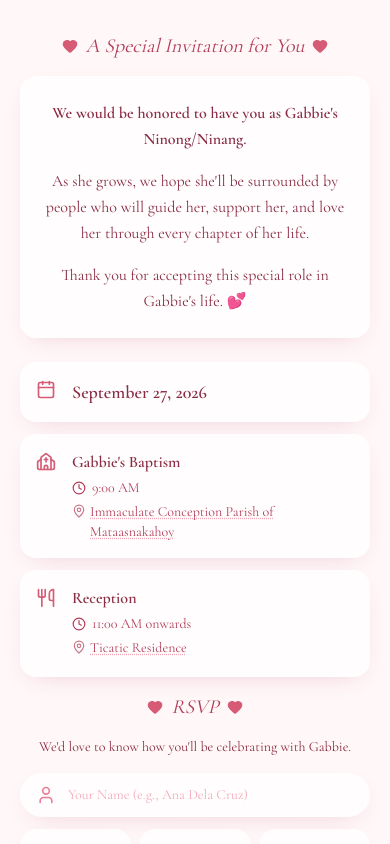
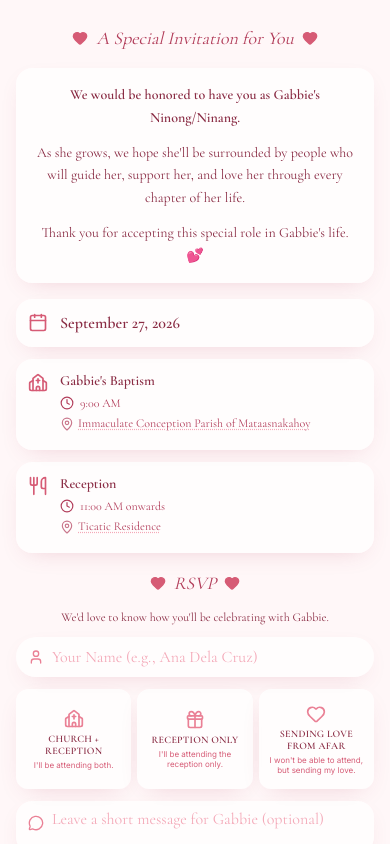
Before and after one commit to aiannyyyy/jamaiah-baptism, a React (Vite) app: page / in a window 390 px wide. Both pictures are taken after a click on the button "Open Invitation". Shown: the part 844-1688 px from the top of the page. Built offline with nearby package versions, Linux system fonts and the light colour scheme.

Commit message:
Fix responsive layout for all screen sizes

```diff
--- a/src/components/EventDetails.tsx
+++ b/src/components/EventDetails.tsx
@@ -4,14 +4,14 @@ import type { ReactNode } from "react";
 
 export default function EventDetails() {
   return (
-    <section className="px-5 pb-4 space-y-3">
+    <section className="px-4 sm:px-5 pb-4 space-y-3">
       <DetailCard icon={<Calendar className="w-5 h-5" />}>
-        <p className="font-serif text-lg font-semibold">{EVENT_DATE}</p>
+        <p className="font-serif text-base sm:text-lg font-semibold">{EVENT_DATE}</p>
       </DetailCard>
 
       <DetailCard icon={<Church className="w-5 h-5" />}>
-        <p className="font-semibold mb-1">Gabbie's Baptism</p>
-        <div className="flex items-center gap-1.5 text-sm text-blush-600">
+        <p className="font-semibold text-sm sm:text-base mb-1">Gabbie's Baptism</p>
+        <div className="flex items-center gap-1.5 text-xs sm:text-sm text-blush-600">
           <Clock className="w-3.5 h-3.5 shrink-0" />
           <span>{BAPTISM.time}</span>
         </div>
@@ -19,8 +19,8 @@ export default function EventDetails() {
       </DetailCard>
 
       <DetailCard icon={<Utensils className="w-5 h-5" />}>
-        <p className="font-semibold mb-1">Reception</p>
-        <div className="flex items-center gap-1.5 text-sm text-blush-600">
+        <p className="font-semibold text-sm sm:text-base mb-1">Reception</p>
+        <div className="flex items-center gap-1.5 text-xs sm:text-sm text-blush-600">
           <Clock className="w-3.5 h-3.5 shrink-0" />
           <span>{RECEPTION.time}</span>
         </div>
@@ -32,20 +32,20 @@ export default function EventDetails() {
 
 function DetailCard({ icon, children }: { icon: ReactNode; children: ReactNode }) {
   return (
-    <div className="bg-white/70 backdrop-blur-sm rounded-2xl p-4 flex gap-4 items-start shadow-soft">
+    <div className="bg-white/70 backdrop-blur-sm rounded-2xl p-3 sm:p-4 flex gap-3 sm:gap-4 items-start shadow-soft">
       <div className="text-blush-500 mt-0.5 shrink-0">{icon}</div>
-      <div className="text-blush-700 font-serif flex-1">{children}</div>
+      <div className="text-blush-700 font-serif flex-1 min-w-0">{children}</div>
     </div>
   );
 }
 
 function VenueLink({ name, url }: { name: string; url: string }) {
-  const linkClass = "text-sm text-blush-600 mt-1 inline-flex items-start gap-1 hover:text-blush-500 transition-colors group";
+  const linkClass = "text-xs sm:text-sm text-blush-600 mt-1 inline-flex items-start gap-1 hover:text-blush-500 transition-colors group";
 
   return (
     <a href={url} target="_blank" rel="noopener noreferrer" className={linkClass}>
       <MapPin className="w-3.5 h-3.5 shrink-0 mt-0.5 opacity-70 group-hover:opacity-100" />
-      <span className="underline decoration-blush-300 decoration-dotted underline-offset-2">{name}</span>
+      <span className="underline decoration-blush-300 decoration-dotted underline-offset-2 break-words">{name}</span>
     </a>
   );
 }
--- a/src/components/Footer.tsx
+++ b/src/components/Footer.tsx
@@ -1,7 +1,7 @@
 export default function Footer() {
   return (
-    <footer className="px-6 pt-6 pb-8 text-center">
-      <p className="font-script text-2xl text-blush-500">
+    <footer className="px-4 sm:px-6 pt-4 sm:pt-6 pb-6 sm:pb-8 text-center">
+      <p className="font-script text-xl sm:text-2xl text-blush-500">
         Thank you for being part of this special day! 💕
       </p>
     </footer>
--- a/src/components/RSVPForm.tsx
+++ b/src/components/RSVPForm.tsx
@@ -54,44 +54,40 @@ export default function RSVPForm() {
     setSubmittedChoice(null);
   }
 
-  // ✅ Personalized thank you screen
   if (status === "success" && submittedChoice) {
     const thankYou = THANK_YOU_MESSAGES[submittedChoice];
 
     return (
-      <section className="px-5 pb-6">
-        <div className="bg-white/70 backdrop-blur-sm rounded-3xl p-8 shadow-soft text-center space-y-4">
+      <section className="px-4 sm:px-5 pb-6">
+        <div className="bg-white/70 backdrop-blur-sm rounded-3xl p-6 sm:p-8 shadow-soft text-center space-y-3 sm:space-y-4">
           <div className="flex justify-center">
-            <div className="w-20 h-20 rounded-full bg-blush-100 flex items-center justify-center animate-bounce">
-              <PartyPopper className="w-10 h-10 text-blush-500" />
+            <div className="w-16 h-16 sm:w-20 sm:h-20 rounded-full bg-blush-100 flex items-center justify-center animate-bounce">
+              <PartyPopper className="w-8 h-8 sm:w-10 sm:h-10 text-blush-500" />
             </div>
           </div>
 
-          <h2 className="font-script text-3xl text-blush-600">
+          <h2 className="font-script text-2xl sm:text-3xl text-blush-600">
             {thankYou.heading}
           </h2>
 
           <div className="flex items-center justify-center gap-2 text-blush-500">
-            <CheckCircle2 className="w-5 h-5" />
-            <p className="font-serif text-sm">RSVP received</p>
+            <CheckCircle2 className="w-4 h-4 sm:w-5 sm:h-5" />
+            <p className="font-serif text-xs sm:text-sm">RSVP received</p>
           </div>
 
           <div className="space-y-2">
             {thankYou.lines.map((line, i) => (
-              <p key={i} className="font-serif text-blush-600 text-sm leading-relaxed">
+              <p key={i} className="font-serif text-blush-600 text-xs sm:text-sm leading-relaxed">
                 {line}
               </p>
             ))}
           </div>
 
-          <div className="pt-4 space-y-2">
-            <button
-              onClick={handleReset}
-              className="w-full bg-blush-500 hover:bg-blush-600 text-white font-serif font-semibold py-3 rounded-2xl shadow-soft transition-colors"
-            >
+          <div className="pt-3 sm:pt-4 space-y-2">
+            <button onClick={handleReset} className="w-full bg-blush-500 hover:bg-blush-600 text-white font-serif font-semibold py-2.5 sm:py-3 rounded-2xl shadow-soft transition-colors text-sm sm:text-base">
               Submit Another RSVP
             </button>
-            <p className="text-xs text-blush-400 font-serif italic">
+            <p className="text-[10px] sm:text-xs text-blush-400 font-serif italic">
               For other Ninongs/Ninangs using the same device
             </p>
           </div>
@@ -100,23 +96,22 @@ export default function RSVPForm() {
     );
   }
 
-  // 📝 RSVP form
   return (
-    <section className="px-5 pb-6">
-      <div className="text-center mb-4 flex items-center justify-center gap-2">
-        <Heart className="w-4 h-4 text-blush-500 fill-blush-500" />
-        <h2 className="font-serif italic text-xl text-blush-600">RSVP</h2>
-        <Heart className="w-4 h-4 text-blush-500 fill-blush-500" />
+    <section className="px-4 sm:px-5 pb-6">
+      <div className="text-center mb-3 sm:mb-4 flex items-center justify-center gap-2">
+        <Heart className="w-4 h-4 text-blush-500 fill-blush-500 shrink-0" />
+        <h2 className="font-serif italic text-lg sm:text-xl text-blush-600">RSVP</h2>
+        <Heart className="w-4 h-4 text-blush-500 fill-blush-500 shrink-0" />
       </div>
 
-      <p className="font-serif text-blush-700 text-center text-sm mb-4">
+      <p className="font-serif text-blush-700 text-center text-xs sm:text-sm mb-3 sm:mb-4 px-2">
         {RSVP_HEADING}
       </p>
 
       <form onSubmit={handleSubmit} className="space-y-3">
         <NameInput value={name} onChange={setName} />
 
-        <div className="grid grid-cols-3 gap-2">
+        <div className="grid grid-cols-3 gap-1.5 sm:gap-2">
           {RSVP_OPTIONS.map((opt) => (
             <OptionCard
               key={opt.id}
@@ -127,10 +122,9 @@ export default function RSVPForm() {
           ))}
         </div>
 
-        {/* Sending Love note — appears when that option is selected */}
         {selected === "sending_love" && (
-          <div className="bg-blush-100 rounded-2xl p-4 text-center animate-fade-in">
-            <p className="font-serif text-blush-600 text-sm italic leading-relaxed">
+          <div className="bg-blush-100 rounded-2xl p-3 sm:p-4 text-center animate-fade-in">
+            <p className="font-serif text-blush-600 text-xs sm:text-sm italic leading-relaxed">
               {SENDING_LOVE_NOTE}
             </p>
           </div>
@@ -140,7 +134,7 @@ export default function RSVPForm() {
 
         <SubmitButton disabled={!canSubmit} />
 
-        <p className="text-center text-xs text-blush-500 font-serif italic pt-1">
+        <p className="text-center text-[10px] sm:text-xs text-blush-500 font-serif italic pt-1">
           We'll use your response for reception headcount and seating arrangement.
         </p>
       </form>
@@ -148,18 +142,16 @@ export default function RSVPForm() {
   );
 }
 
-/* --- Sub-components --- */
-
 function NameInput({ value, onChange }: { value: string; onChange: (v: string) => void }) {
   return (
-    <div className="bg-white/70 backdrop-blur-sm rounded-full px-4 py-3 flex items-center gap-3 shadow-soft">
-      <User className="w-5 h-5 text-blush-400 shrink-0" />
+    <div className="bg-white/70 backdrop-blur-sm rounded-full px-3 sm:px-4 py-2.5 sm:py-3 flex items-center gap-2 sm:gap-3 shadow-soft">
+      <User className="w-4 h-4 sm:w-5 sm:h-5 text-blush-400 shrink-0" />
       <input
         type="text"
         value={value}
         onChange={(e) => onChange(e.target.value)}
         placeholder="Your Name (e.g., Ana Dela Cruz)"
-        className="flex-1 bg-transparent outline-none text-blush-700 placeholder:text-blush-300 font-serif text-sm"
+        className="flex-1 bg-transparent outline-none text-blush-700 placeholder:text-blush-300 font-serif text-xs sm:text-sm min-w-0"
         required
       />
     </div>
@@ -174,33 +166,17 @@ type OptionCardProps = {
 
 function OptionCard({ option, isSelected, onSelect }: OptionCardProps) {
   const Icon = OPTION_ICONS[option.id];
-  const base =
-    "rounded-2xl p-3 text-center transition-all shadow-soft border-2 flex flex-col items-center";
+  const base = "rounded-xl sm:rounded-2xl p-2 sm:p-3 text-center transition-all shadow-soft border-2 flex flex-col items-center min-h-[100px] sm:min-h-[120px] justify-center";
   const selectedStyle = "bg-blush-500 text-white border-blush-600";
-  const unselectedStyle =
-    "bg-white/70 backdrop-blur-sm text-blush-700 border-transparent hover:border-blush-300";
+  const unselectedStyle = "bg-white/70 backdrop-blur-sm text-blush-700 border-transparent hover:border-blush-300";
 
   return (
-    <button
-      type="button"
-      onClick={onSelect}
-      className={base + " " + (isSelected ? selectedStyle : unselectedStyle)}
-    >
-      <Icon
-        className={
-          "w-6 h-6 mb-1.5 " +
-          (isSelected ? "text-white fill-white/30" : "text-blush-400")
-        }
-      />
-      <p className="font-serif font-semibold text-xs leading-tight mb-1 uppercase tracking-wide">
+    <button type="button" onClick={onSelect} className={base + " " + (isSelected ? selectedStyle : unselectedStyle)}>
+      <Icon className={"w-5 h-5 sm:w-6 sm:h-6 mb-1 sm:mb-1.5 " + (isSelected ? "text-white fill-white/30" : "text-blush-400")} />
+      <p className="font-serif font-semibold text-[10px] sm:text-xs leading-tight mb-0.5 sm:mb-1 uppercase tracking-wide">
         {option.title}
       </p>
-      <p
-        className={
-          "text-[10px] leading-tight " +
-          (isSelected ? "text-white/90" : "text-blush-500")
-        }
-      >
+      <p className={"text-[8px] sm:text-[10px] leading-tight " + (isSelected ? "text-white/90" : "text-blush-500")}>
         {option.description}
       </p>
     </button>
@@ -209,14 +185,14 @@ function OptionCard({ option, isSelected, onSelect }: OptionCardProps) {
 
 function MessageInput({ value, onChange }: { value: string; onChange: (v: string) => void }) {
   return (
-    <div className="bg-white/70 backdrop-blur-sm rounded-2xl px-4 py-3 flex gap-3 shadow-soft">
-      <MessageCircle className="w-5 h-5 text-blush-400 shrink-0 mt-1" />
+    <div className="bg-white/70 backdrop-blur-sm rounded-2xl px-3 sm:px-4 py-2.5 sm:py-3 flex gap-2 sm:gap-3 shadow-soft">
+      <MessageCircle className="w-4 h-4 sm:w-5 sm:h-5 text-blush-400 shrink-0 mt-1" />
       <textarea
         value={value}
         onChange={(e) => onChange(e.target.value)}
         placeholder={"Leave a short message for " + CELEBRANT.nickname + " (optional)"}
         rows={2}
-        className="flex-1 bg-transparent outline-none text-blush-700 placeholder:text-blush-300 font-serif text-sm resize-none"
+        className="flex-1 bg-transparent outline-none text-blush-700 placeholder:text-blush-300 font-serif text-xs sm:text-sm resize-none min-w-0"
       />
     </div>
   );
@@ -224,11 +200,7 @@ function MessageInput({ value, onChange }: { value: string; onChange: (v: string
 
 function SubmitButton({ disabled }: { disabled: boolean }) {
   return (
-    <button
-      type="submit"
-      disabled={disabled}
-      className="w-full bg-blush-500 hover:bg-blush-600 disabled:bg-blush-300 disabled:cursor-not-allowed text-white font-serif font-semibold py-3 rounded-2xl shadow-soft transition-colors flex items-center justify-center gap-2 mt-1"
-    >
+    <button type="submit" disabled={disabled} className="w-full bg-blush-500 hover:bg-blush-600 disabled:bg-blush-300 disabled:cursor-not-allowed text-white font-serif font-semibold py-2.5 sm:py-3 rounded-2xl shadow-soft transition-colors flex items-center justify-center gap-2 mt-1 text-sm sm:text-base">
       <Heart className="w-4 h-4 fill-white" />
       Submit RSVP
     </button>
--- a/src/components/SpecialInvitation.tsx
+++ b/src/components/SpecialInvitation.tsx
@@ -3,21 +3,21 @@ import { INVITATION_MESSAGE } from "../constants/eventData";
 
 export default function SpecialInvitation() {
   return (
-    <section className="px-5 pt-8 pb-6">
+    <section className="px-4 sm:px-5 pt-6 sm:pt-8 pb-4 sm:pb-6">
       <div className="text-center mb-4 flex items-center justify-center gap-2">
-        <Heart className="w-4 h-4 text-blush-500 fill-blush-500" />
-        <h2 className="font-serif italic text-xl text-blush-600">
+        <Heart className="w-4 h-4 text-blush-500 fill-blush-500 shrink-0" />
+        <h2 className="font-serif italic text-lg sm:text-xl text-blush-600">
           {INVITATION_MESSAGE.heading}
         </h2>
-        <Heart className="w-4 h-4 text-blush-500 fill-blush-500" />
+        <Heart className="w-4 h-4 text-blush-500 fill-blush-500 shrink-0" />
       </div>
 
-      <div className="bg-white/70 backdrop-blur-sm rounded-2xl p-6 shadow-soft space-y-4">
+      <div className="bg-white/70 backdrop-blur-sm rounded-2xl p-4 sm:p-6 shadow-soft space-y-3 sm:space-y-4">
         {INVITATION_MESSAGE.paragraphs.map((text, i) => (
           <p
             key={i}
             className={
-              "font-serif text-blush-700 leading-relaxed text-center " +
+              "font-serif text-sm sm:text-base text-blush-700 leading-relaxed text-center " +
               (i === 0 ? "font-semibold text-blush-600" : "")
             }
           >
--- a/src/index.css
+++ b/src/index.css
@@ -11,3 +11,17 @@ html, body, #root {
 body {
   @apply bg-blush-50 text-blush-700 font-sans antialiased;
 }
+
+/* Fix iOS viewport height */
+@supports (height: 100dvh) {
+  .min-h-\[100dvh\] {
+    min-height: 100dvh;
+  }
+}
+
+/* Prevent iOS input zoom */
+@media screen and (max-width: 640px) {
+  input, textarea, select {
+    font-size: 16px !important;
+  }
+}
```
Also changed, not shown: src/components/CoverSection.tsx (+6 -6 lines).
